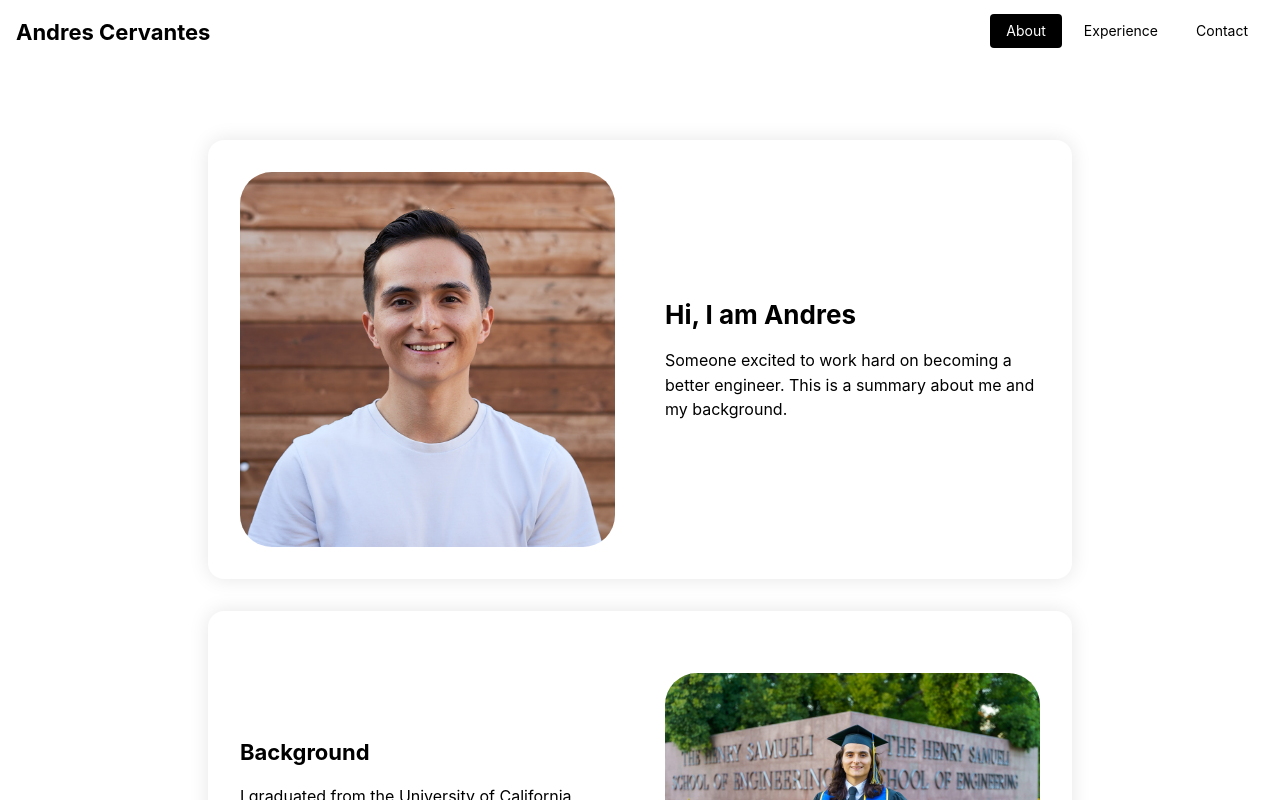
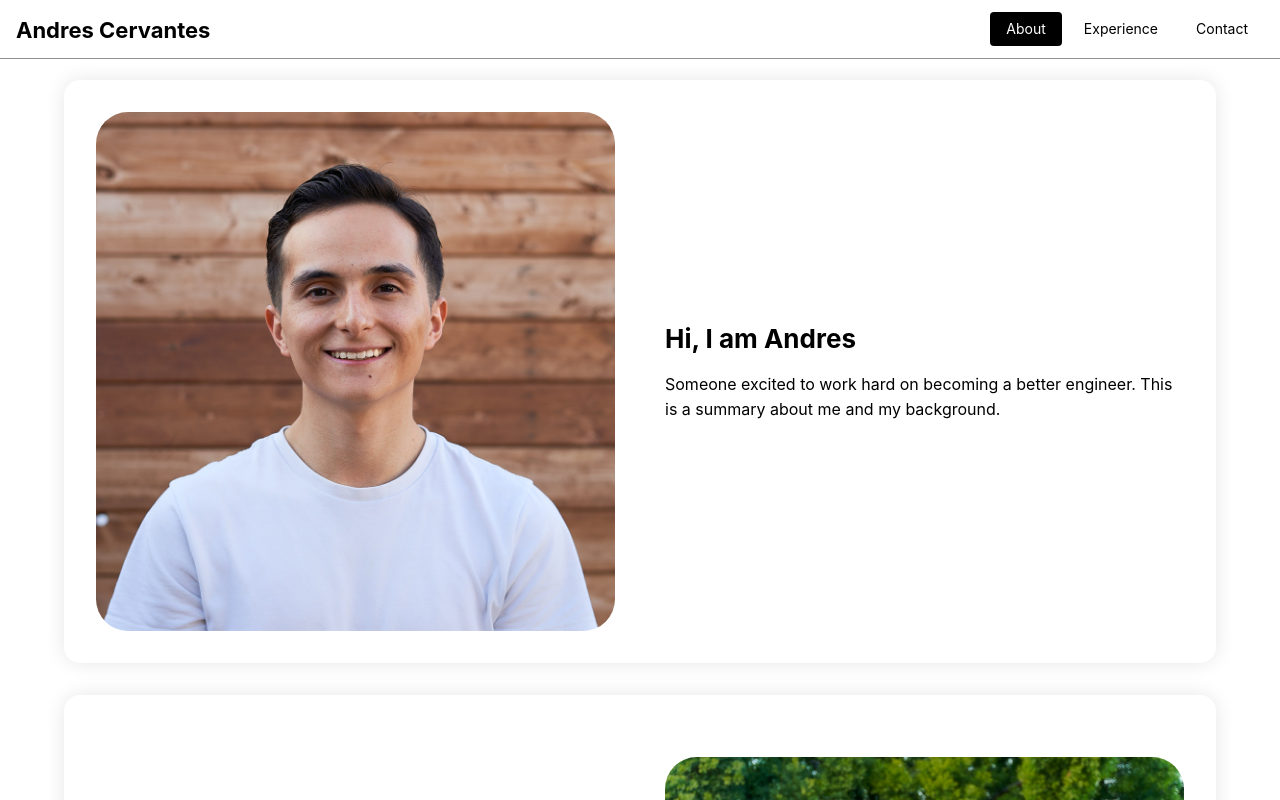
Before and after one commit to cervand/cervand.github.io, a React (Vite) app: page / in a window 1280 px wide. Shown: the top 800 px of the page. Built offline with nearby package versions, Linux system fonts and the light colour scheme.

Commit message:
Refactor AppShell layout by removing header height and adjusting Container size

```diff
--- a/src/App.jsx
+++ b/src/App.jsx
@@ -30,7 +30,6 @@ function App() {
   return (
     <MantineProvider withGlobalStyles withNormalizeCSS theme={theme}>
       <AppShell
-        header={{ height: 60 }}
         aside={{ // Using aside instead of navbar
           width: 250,
           breakpoint: 'sm',
@@ -38,9 +37,7 @@ function App() {
         }}
         padding="md"
       >
-        <AppShell.Header
-          style={{ borderBottom: 0 }}
-        >
+        <AppShell.Header>
           <Navbar
             opened={opened}
             setOpened={setOpened}
@@ -49,7 +46,7 @@ function App() {
           />
         </AppShell.Header>
 
-        <AppShell.Aside bg="transparent">
+        <AppShell.Aside>
           <MobileMenu
             activeTab={activeTab}
             setActiveTab={(value) => {
@@ -60,7 +57,7 @@ function App() {
         </AppShell.Aside>
 
         <AppShell.Main bg="brand.0">
-          <Container size="md" px="md" py="xl">
+          <Container size="xl" px="md" py="xl">
             <TabContent activeTab={activeTab} />
           </Container>
         </AppShell.Main>
```
